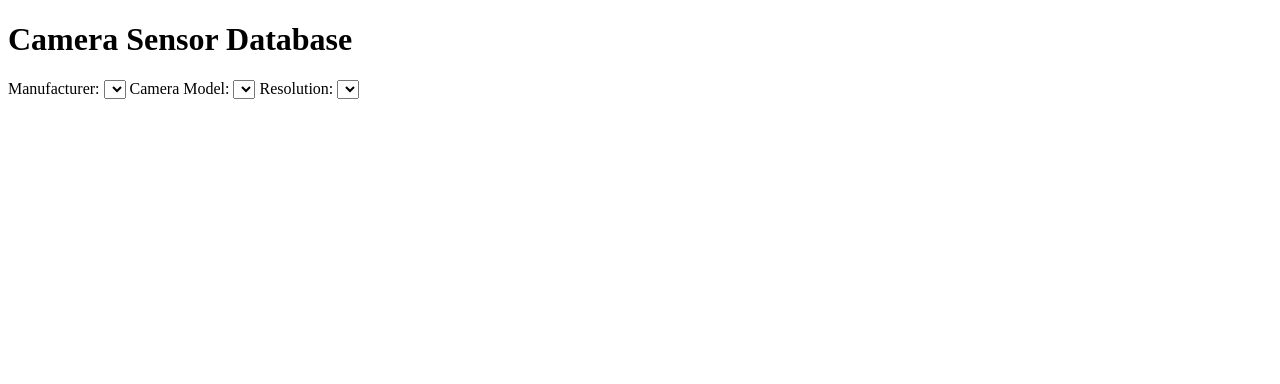
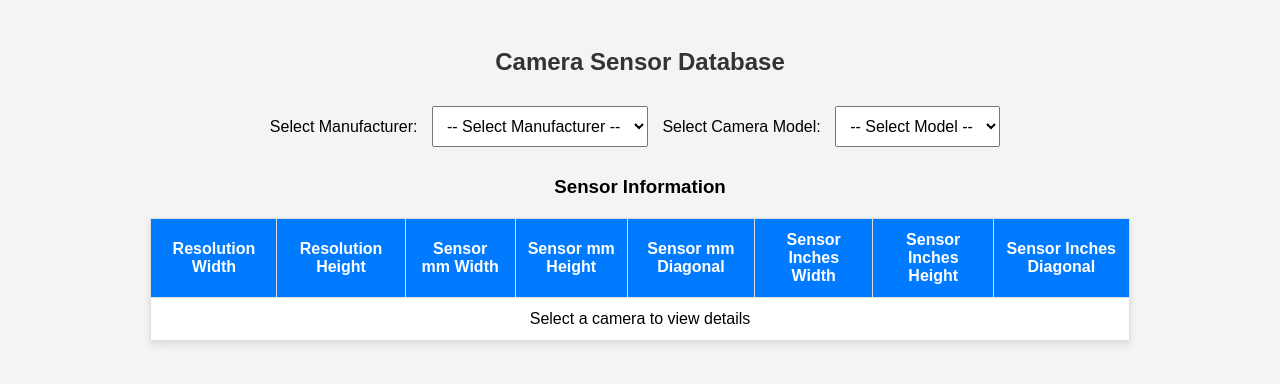
Before and after one commit to hvfxprod/CameraSensor, a plain HTML site: page index.html in a window 1280 px wide. Drawn offline with Linux system fonts and the light colour scheme.

Commit message:
Update index.html

```diff
--- a/index.html
+++ b/index.html
@@ -4,21 +4,139 @@
     <meta charset="UTF-8">
     <meta name="viewport" content="width=device-width, initial-scale=1.0">
     <title>Camera Sensor Database</title>
-    <script defer src="script.js"></script>
-    <link rel="stylesheet" href="styles.css">
+    <style>
+        body {
+            font-family: Arial, sans-serif;
+            background-color: #f4f4f4;
+            text-align: center;
+            padding: 20px;
+        }
+        h2 {
+            color: #333;
+        }
+        select {
+            padding: 10px;
+            margin: 10px;
+            font-size: 16px;
+        }
+        table {
+            width: 80%;
+            margin: 20px auto;
+            border-collapse: collapse;
+            background: #fff;
+            box-shadow: 0 4px 8px rgba(0,0,0,0.1);
+        }
+        th, td {
+            padding: 12px;
+            border: 1px solid #ddd;
+            text-align: center;
+        }
+        th {
+            background-color: #007BFF;
+            color: white;
+        }
+    </style>
 </head>
 <body>
-    <h1>Camera Sensor Database</h1>
+    <h2>Camera Sensor Database</h2>
+    <label for="manufacturer">Select Manufacturer:</label>
+    <select id="manufacturer" onchange="updateModels()">
+        <option value="">-- Select Manufacturer --</option>
+    </select>
 
-    <label for="manufacturer">Manufacturer:</label>
-    <select id="manufacturer"></select>
+    <label for="model">Select Camera Model:</label>
+    <select id="model" onchange="displaySensorInfo()">
+        <option value="">-- Select Model --</option>
+    </select>
 
-    <label for="camera">Camera Model:</label>
-    <select id="camera"></select>
+    <h3>Sensor Information</h3>
+    <table id="sensor-info">
+        <tr>
+            <th>Resolution Width</th>
+            <th>Resolution Height</th>
+            <th>Sensor mm Width</th>
+            <th>Sensor mm Height</th>
+            <th>Sensor mm Diagonal</th>
+            <th>Sensor Inches Width</th>
+            <th>Sensor Inches Height</th>
+            <th>Sensor Inches Diagonal</th>
+        </tr>
+        <tr id="sensor-data">
+            <td colspan="8">Select a camera to view details</td>
+        </tr>
+    </table>
 
-    <label for="resolution">Resolution:</label>
-    <select id="resolution"></select>
+    <script>
+        let cameraData = [];  // JSON 데이터를 저장할 배열
 
-    <div id="sensor-info"></div>
+        async function fetchCameraData() {
+            try {
+                const response = await fetch("https://raw.githubusercontent.com/hvfxprod/CameraSensor/refs/heads/main/sensors.json");
+                if (!response.ok) throw new Error("Failed to fetch data");
+
+                cameraData = await response.json();  // JSON 데이터 저장
+                populateManufacturers();
+            } catch (error) {
+                console.error("Error fetching camera data:", error);
+            }
+        }
+
+        function populateManufacturers() {
+            const manufacturerSelect = document.getElementById("manufacturer");
+            manufacturerSelect.innerHTML = '<option value="">-- Select Manufacturer --</option>';
+            const manufacturers = [...new Set(cameraData.map(camera => camera["Manufacturer"]))];
+
+            manufacturers.forEach(manufacturer => {
+                let option = document.createElement("option");
+                option.value = manufacturer;
+                option.textContent = manufacturer;
+                manufacturerSelect.appendChild(option);
+            });
+        }
+
+        function updateModels() {
+            const selectedManufacturer = document.getElementById("manufacturer").value;
+            const modelSelect = document.getElementById("model");
+            modelSelect.innerHTML = '<option value="">-- Select Model --</option>';
+
+            if (!selectedManufacturer) return;
+
+            const models = cameraData.filter(camera => camera["Manufacturer"] === selectedManufacturer)
+                                     .map(camera => camera["Model"]);
+
+            models.forEach(model => {
+                let option = document.createElement("option");
+                option.value = model;
+                option.textContent = model;
+                modelSelect.appendChild(option);
+            });
+        }
+
+        function displaySensorInfo() {
+            const selectedModel = document.getElementById("model").value;
+            const sensorRow = document.getElementById("sensor-data");
+
+            if (!selectedModel) {
+                sensorRow.innerHTML = '<td colspan="8">Select a camera to view details</td>';
+                return;
+            }
+
+            const selectedCamera = cameraData.find(camera => camera["Model"] === selectedModel);
+
+            sensorRow.innerHTML = `
+                <td>${selectedCamera["Resolution Width"]}</td>
+                <td>${selectedCamera["Resolution Height"]}</td>
+                <td>${selectedCamera["Sensor mm Width"]}</td>
+                <td>${selectedCamera["Sensor mm Height"]}</td>
+                <td>${selectedCamera["Sensor mm Diagonal"]}</td>
+                <td>${selectedCamera["Sensor Inches Width"]}</td>
+                <td>${selectedCamera["Sensor Inches Height"]}</td>
+                <td>${selectedCamera["Sensor Inches Diagonal"]}</td>
+            `;
+        }
+
+        // 페이지 로딩 후 데이터 가져오기
+        fetchCameraData();
+    </script>
 </body>
 </html>
```
